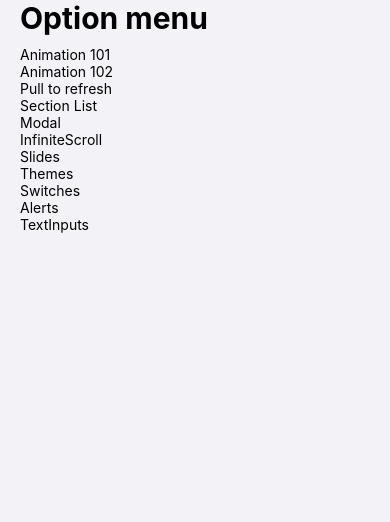
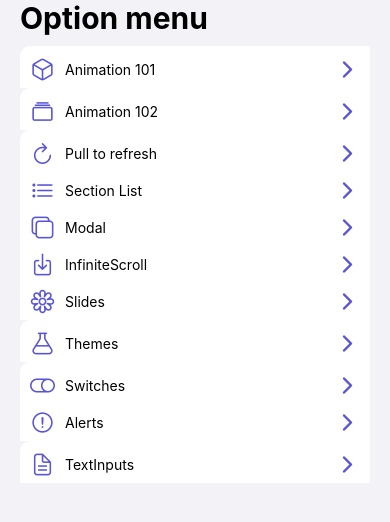
Before and after one commit to hector1489/nativeApp, a React Native app: screen /HomeScreen in a window 390 px wide. Shown: the top 522 px of the page. Built offline with nearby package versions, Linux system fonts and the light colour scheme.

Commit message:
use navigatio

```diff
--- a/src/presentation/components/ui/MenuItem.tsx
+++ b/src/presentation/components/ui/MenuItem.tsx
@@ -1,26 +1,34 @@
 import { Pressable, StyleSheet, Text, View } from "react-native"
 import { colors } from "../../../config/theme"
 import Icon  from "react-native-vector-icons/Ionicons"
+import { useNavigation } from "@react-navigation/native"
 
 interface Props {
     name: string,
     icon: string,
     component: string,
     // Todo:
+    isFirst: boolean,
+    isLast: boolean,
 }
 
-export const MenuItem = ({ name, icon, component }: Props) => {
+export const MenuItem = ({ name, icon, component, isFirst = false, isLast = false }: Props) => {
+
+    const navigation = useNavigation<any>();
 
     return(
         <Pressable
-        onPress={ () => console.log('Click/tap') }
+        onPress={ () => navigation.navigate(component) }
         >
             <View style={{
                 ...styles.container,
                 backgroundColor: colors.cardBackground,
+                ...(isFirst && { borderTopLeftRadius: 10, borderTPRightRadius: 10, paddingTop: 10}),
+                ...(isLast && { borderTopLeftRadius: 10, borderTPRightRadius: 10, paddingTop: 10}),
             }}>
                 <Icon name={ icon } size={ 25 } style={{ marginRight: 10}} color={ colors.primary } />
                 <Text style={{ color: colors.text }}>{ name }</Text>
+                <Icon name='chevron-forward-outline' size={ 25 } style={{ marginLeft: 'auto', color: colors.primary}} color={ colors.primary } />
             </View>
         </Pressable>
     )
--- a/src/presentation/screens/home/HomeScreen.tsx
+++ b/src/presentation/screens/home/HomeScreen.tsx
@@ -2,9 +2,9 @@ import { Text, View } from 'react-native'
 import { globalStyles } from '../../../config/theme';
 import { ScrollView } from 'react-native-gesture-handler';
 import { Title } from '../../components/ui/Title';
+import { MenuItem } from '../../components/ui/MenuItem';
 
-export const menuItems = [
-  // 01-animationMenuItems
+const animationMenuItems = [
   {
     name: 'Animation 101',
     icon: 'cube-outline',
@@ -16,8 +16,10 @@ export const menuItems = [
     component: 'Animation102Screen',
   },
 
+]
 
-  // 02-menuItems
+export const menuItems = [
+
   {
     name: 'Pull to refresh',
     icon: 'refresh-outline',
@@ -49,7 +51,9 @@ export const menuItems = [
     component: 'ChangeThemeScreen',
   },
 
-  // 03- uiMenuItems
+];
+
+const uiMenuItems = [
   {
     name: 'Switches',
     icon: 'toggle-outline',
@@ -65,7 +69,7 @@ export const menuItems = [
     icon: 'document-text-outline',
     component: 'TextInputScreen',
   },
-];
+]
 
 
 export const HomeScreen = () => {
@@ -76,11 +80,46 @@ export const HomeScreen = () => {
       <ScrollView>
         <Title text='Option menu' safe />
 
+          {/*
+          animationMenuItems
+          menuItems
+          uiMenuItems
+          */}
+
           {
-            menuItems.map( item => (
-              <Text key={ item.component }>{item.name}</Text>
+            animationMenuItems.map( (item, index) => (
+              <MenuItem
+                key={item.component}
+                {...item}
+                isFirst={index === 0}
+                isLast ={index === animationMenuItems.length - 1}
+              />
             ))
           }
+
+{
+            menuItems.map( (item, index) => (
+              <MenuItem
+                key={item.component}
+                {...item}
+                isFirst={index === 0}
+                isLast ={index === menuItems.length - 1}
+              />
+            ))
+          }
+
+{
+            uiMenuItems.map( (item, index) => (
+              <MenuItem
+                key={item.component}
+                {...item}
+                isFirst={index === 0}
+                isLast ={index === uiMenuItems.length - 1}
+              />
+            ))
+          }
+
+          <View style={{ marginTop: 30}}/>
 
       </ScrollView>
      </View>
```
